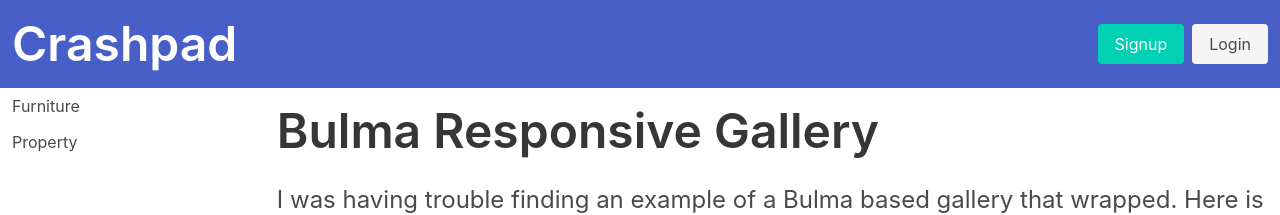
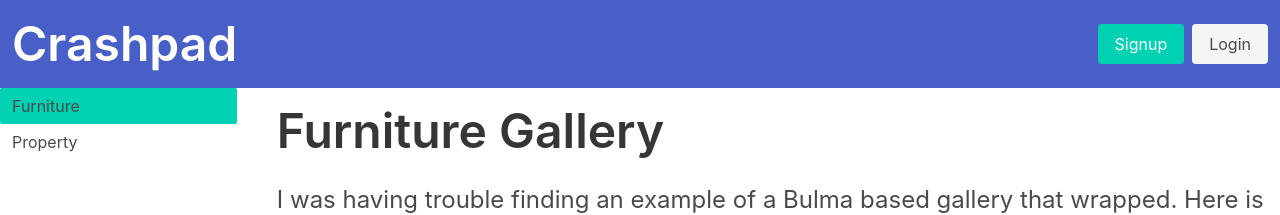
Before and after one commit to shreedhar-hegde/crash-pad, an Angular app in the folder client/: page /dashboard/furniture in a window 1280 px wide. Shown: the top 215 px of the page. Built offline with nearby package versions, Linux system fonts and the light colour scheme.

Commit message:
added active link color

```diff
--- a/client/src/app/furniture/furniture/furniture.component.html
+++ b/client/src/app/furniture/furniture/furniture.component.html
@@ -1,6 +1,6 @@
 <div class="container">
     <div class="content is-large">
-        <h1>Bulma Responsive Gallery</h1>
+        <h1>Furniture Gallery</h1>
         <p>I was having trouble finding an example of a Bulma based gallery that wrapped.  Here is what I came up with...</p>
 
       </div>
--- a/client/src/app/layout/sidebar/sidebar.component.css
+++ b/client/src/app/layout/sidebar/sidebar.component.css
@@ -0,0 +1,3 @@
+.menu-list .active{
+   background-color:hsl(171, 100%, 41%) !important;
+}
--- a/client/src/app/properties/properties/properties.component.html
+++ b/client/src/app/properties/properties/properties.component.html
@@ -1,6 +1,6 @@
 <div class="container">
     <div class="content is-large">
-        <h1>Bulma Responsive Gallery</h1>
+        <h1>Properties Gallery</h1>
         <p>I was having trouble finding an example of a Bulma based gallery that wrapped.  Here is what I came up with...</p>
 
       </div>
```
Also changed, not shown: client/src/app/furniture/furniture/furniture.component.css (line endings or trailing spaces), 1 other file (tests, documents, lock files or other folders).
